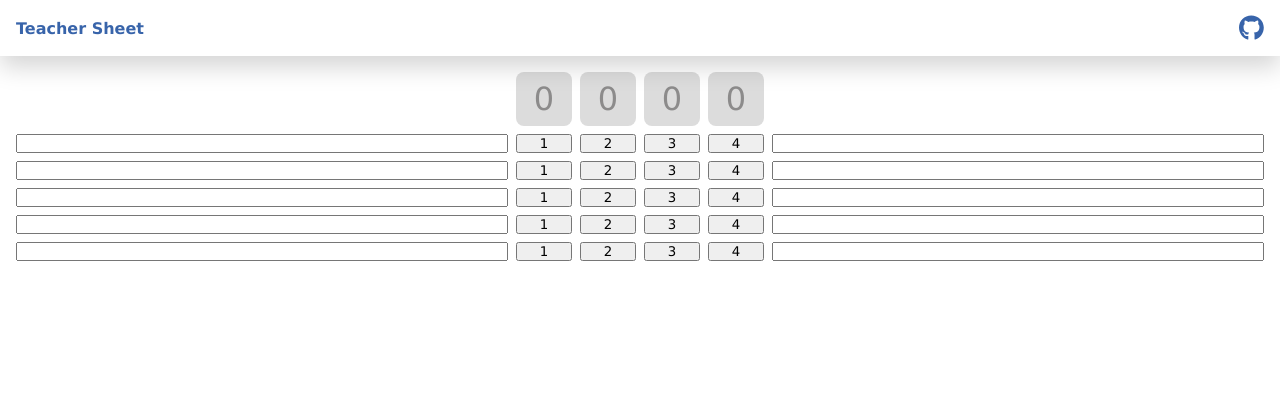
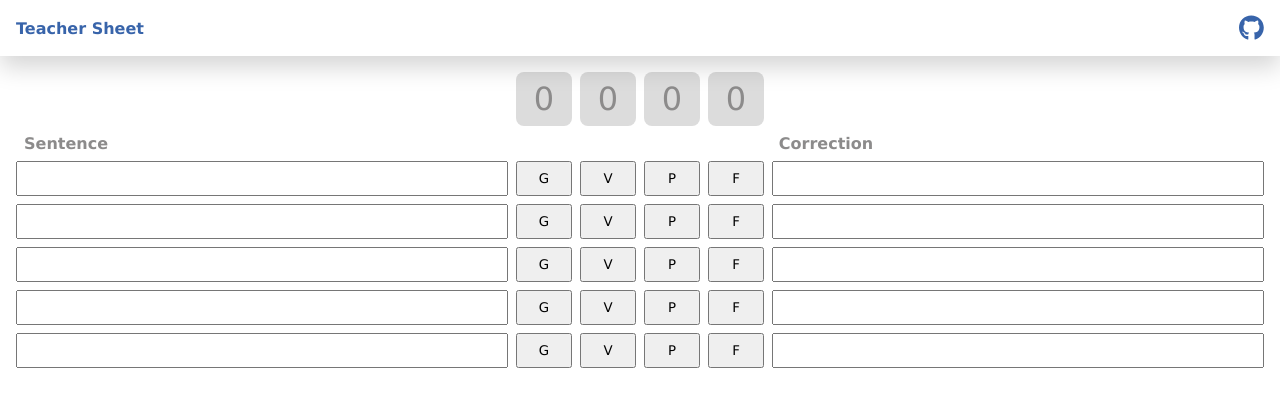
Before and after one commit to thiagoarantes/teacherSheet, a Vue app: page / in a window 1280 px wide. Shown: the top 406 px of the page. Built offline with nearby package versions, Linux system fonts and the light colour scheme.

Commit message:
first draft released

```diff
--- a/src/components/Sheet.vue
+++ b/src/components/Sheet.vue
@@ -5,10 +5,10 @@ export default {
   components: { SheetLine },
   data() {
     return {
-      pointsG: 0,
-      pointsV: 0,
-      pointsP: 0,
-      pointsF: 0,
+      totalG: 0,
+      totalV: 0,
+      totalP: 0,
+      totalF: 0,
       lines: [1, 2, 3, 4, 5],
     };
   },
@@ -18,10 +18,15 @@ export default {
 <template>
   <div class="sheet">
     <div class="points">
-      <div class="point">{{ pointsG }}</div>
-      <div class="point">{{ pointsV }}</div>
-      <div class="point">{{ pointsP }}</div>
-      <div class="point">{{ pointsF }}</div>
+      <div class="point" title="Grammar">{{ totalG }}</div>
+      <div class="point" title="Vocabulary">{{ totalV }}</div>
+      <div class="point" title="Pronunciation">{{ totalP }}</div>
+      <div class="point" title="Fluency">{{ totalF }}</div>
+    </div>
+    <div class="title">
+      <div>Sentence</div>
+      <div></div>
+      <div>Correction</div>
     </div>
     <SheetLine v-for="line in lines" :key="line" />
   </div>
@@ -49,4 +54,19 @@ export default {
     text-align: center;
   }
 }
+
+.title {
+  display: grid;
+  grid-gap: var(--space-1);
+  grid-template-columns:
+    auto calc(calc(var(--space-7) * 4) + calc(var(--space-1) * 4))
+    auto;
+  padding-bottom: var(--space-1);
+
+  div {
+    padding-left: var(--space-1);
+    color: var(--neutral500);
+    font-weight: bold;
+  }
+}
 </style>
--- a/src/components/SheetLine.vue
+++ b/src/components/SheetLine.vue
@@ -4,12 +4,12 @@ export default {};
 
 <template>
   <div class="line">
-    <input type="text" />
-    <button>1</button>
-    <button>2</button>
-    <button>3</button>
-    <button>4</button>
-    <input type="text" />
+    <input type="text" class="input" />
+    <button class="button">G</button>
+    <button class="button">V</button>
+    <button class="button">P</button>
+    <button class="button">F</button>
+    <input type="text" class="input" />
   </div>
 </template>
 
@@ -17,9 +17,14 @@ export default {};
 .line {
   display: grid;
   grid-gap: var(--space-1);
-  grid-template-columns: auto var(--space-7) var(--space-7) var(--space-7) var(
-      --space-7
-    ) auto;
+  grid-template-columns:
+    auto var(--space-7) var(--space-7) var(--space-7) var(--space-7)
+    auto;
   padding-bottom: var(--space-1);
 }
+
+.button,
+.input {
+  padding: var(--space-1);
+}
 </style>
```
Also changed, not shown: package.json (+6 -2 lines), vite.config.ts (+4 -3 lines), 1 other file (tests, documents, lock files or other folders).
